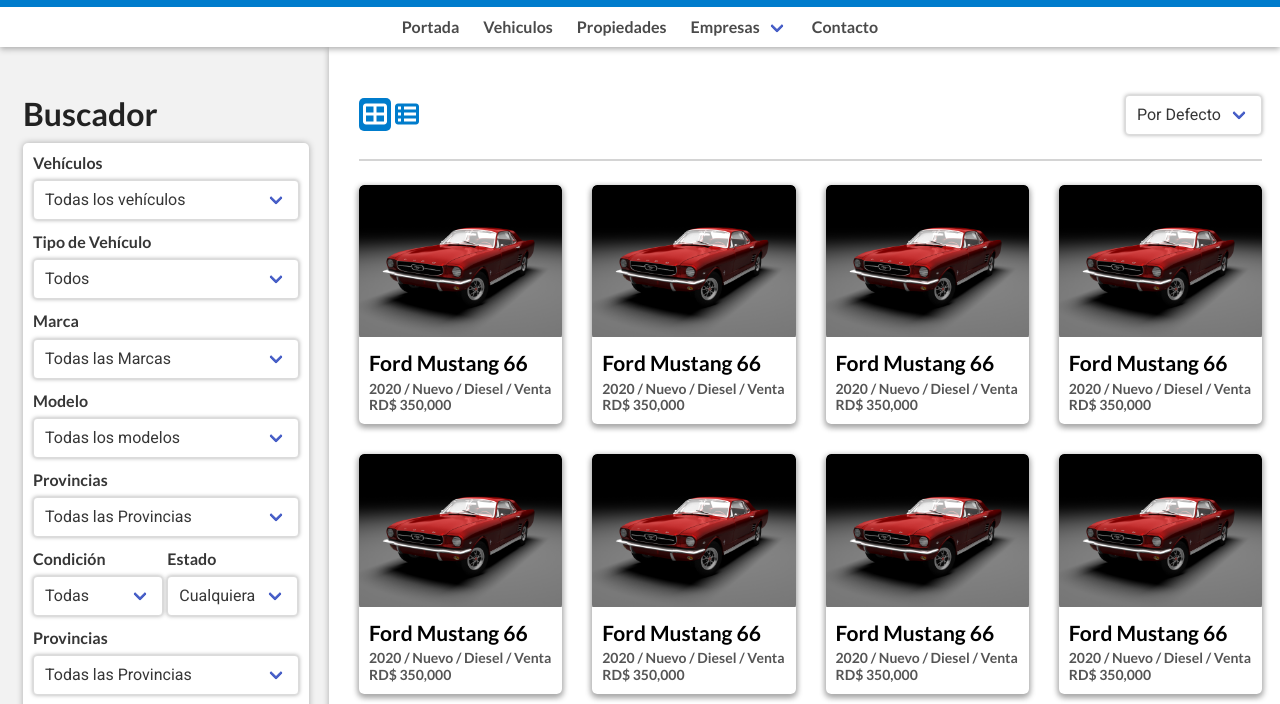
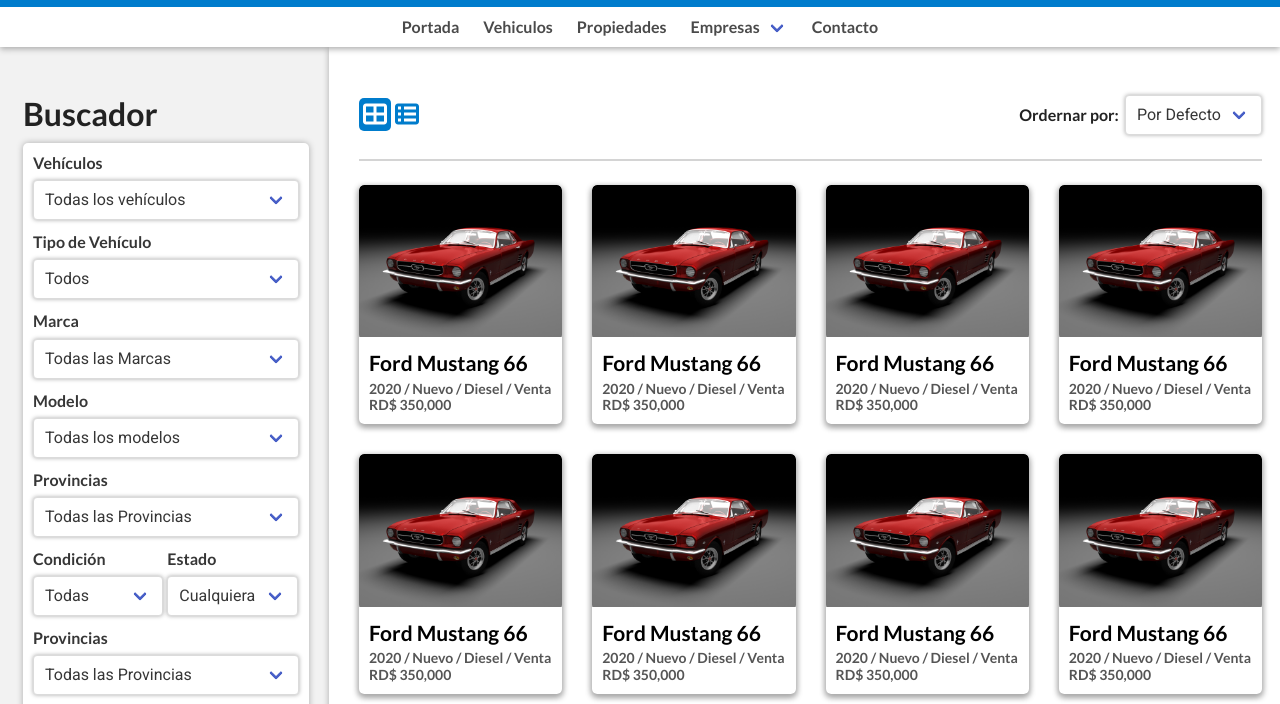
Before and after one commit to innova-code/Carros-y-Casas, a plain HTML site: page pages/cars.html in a window 1280 px wide. Shown: the part 90-794 px from the top of the page. Drawn offline with nearby package versions, Linux system fonts and the light colour scheme.

Commit message:
Some pages created

```diff
--- a/css/main.scss
+++ b/css/main.scss
@@ -573,6 +573,10 @@ hr {
                 }
             }
         }
+        .select {
+		    display: flex;
+		    align-items: center;
+		}
     }
 
 }
--- a/pages/cars.html
+++ b/pages/cars.html
@@ -226,6 +226,7 @@
 								</div>
 							</div>
 							<div class="select">
+								<label for="">Ordernar por: &nbsp;</label>
 								<select name="select-view" class="select-view" id="">
 									<option value="Default">Por Defecto</option>
 									<option value="A to Z">A a Z</option>
```
Also changed, not shown: pages/profile.html (+1 -0 lines), pages/real-estate.html (+1 -0 lines), css/main.css, pages/admin/profile-admin-edit.html (added), pages/admin/profile-admin-message.html (added), pages/admin/profile-admin-online-ads.html (added), pages/admin/profile-admin-online-sold.html (added), 1 other file.
